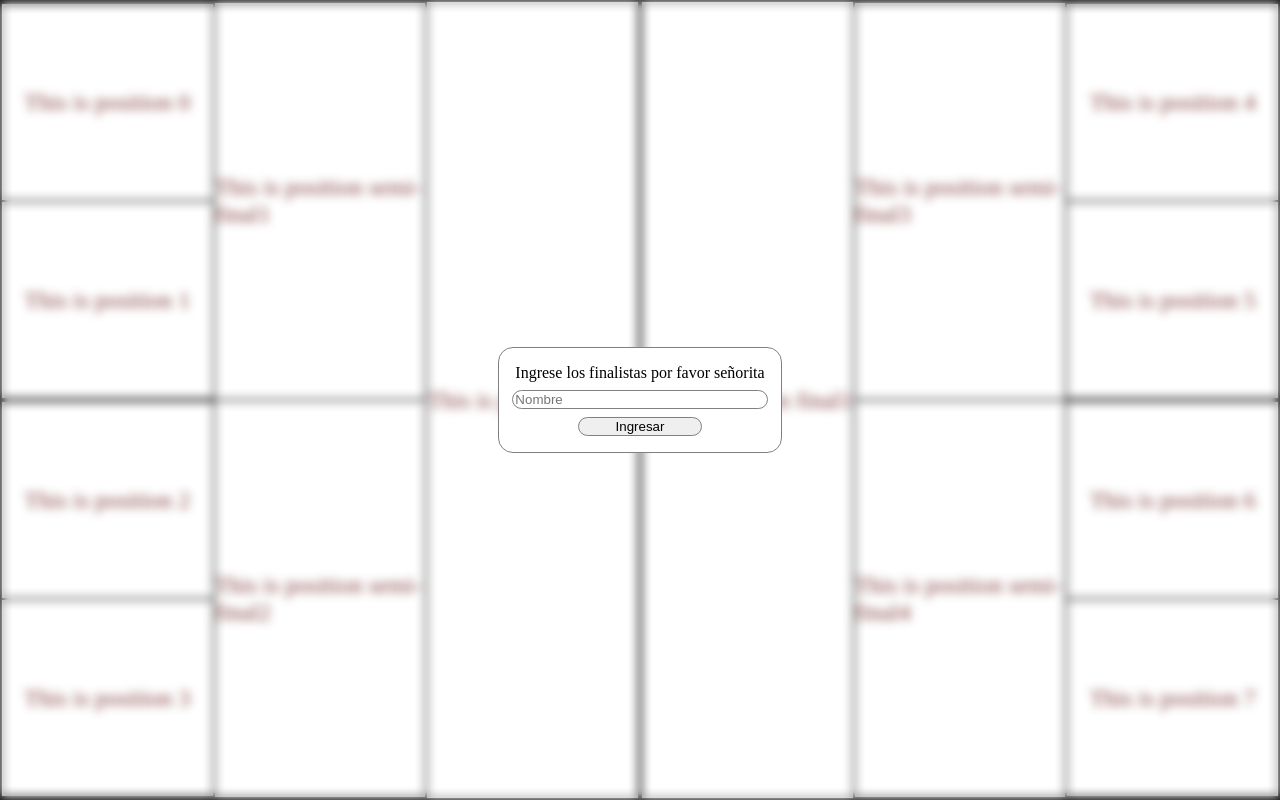
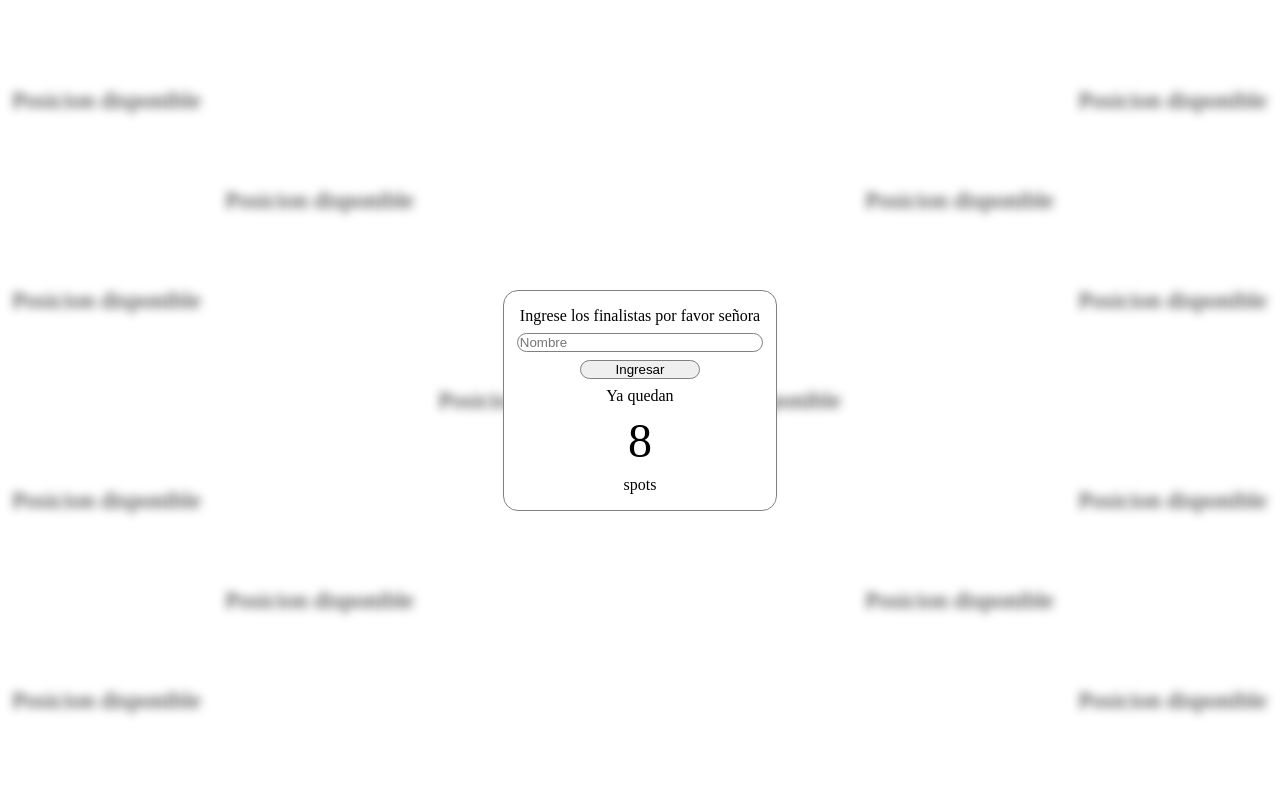
Before and after one commit to CorDub/StreamRifa, a Svelte app: page / in a window 1280 px wide. Built offline with nearby package versions, Linux system fonts and the light colour scheme.

Commit message:
Added an edit and delete functionality for quarter finalists. Added a counter for available positions left. Added an animation to remove the InputFinalist component from view when all finalists have been chosen.

```diff
--- a/src/Bracket.svelte
+++ b/src/Bracket.svelte
@@ -1,10 +1,5 @@
 <script>
   import OneOnOne from "./OneOnOne.svelte";
-
-  // let positions = Array.from({length: 14})
-  // for (let i = 0; i < positions.length; i++) {
-  //   positions[i] = i
-  // }
 </script>
 
 <style>
@@ -15,13 +10,11 @@
   }
 
   .bracket-half {
-    border: 1px solid black;
     width: 50%;
     display: flex;
   }
 
   .bracket-third {
-    border: 1px solid black;
     width: 33.3%;
     display: flex;
     flex-direction: column;
@@ -30,7 +23,6 @@
   }
 
   .bracket-corner {
-    border: 1px solid black;
     height: 50%;
     width: 100%;
     display: flex;
--- a/src/InputFinalists.svelte
+++ b/src/InputFinalists.svelte
@@ -11,13 +11,19 @@
   let topDiff = $state();
   let leftDiff = $state();
 
-  function distributeFinalists(nombre) {
-    if (checkDouble(nombre) === true) {
+  eventBus.subscribe((value) => {
+    if (value.type === "reset") {
+      available_positions.splice(value.ind, 0, value.ind);
+    }
+  })
+
+  function distributeFinalists() {
+    if (checkDouble() === true) {
       return;
     };
 
     if (available_positions.length === 0) {
-      error = "Todos los finalistas han estado selecionados."
+      error = "Todos los finalistas han estado seleccionados."
       return;
     };
 
@@ -29,9 +35,10 @@
     finalists[ind] = nombre;
 
     eventBus.set({ind: ind, nombre: nombre});
+    nombre = "";
   }
 
-  function checkDouble(nombre) {
+  function checkDouble() {
     for (const finalist of finalists) {
       if (finalist === nombre) {
         return true;
@@ -81,6 +88,11 @@
     z-index: 2;
     position: absolute;
     background-color: transparent;
+    transition: 2s;
+  }
+
+  .retire {
+    transform: translateY(-100vh);
   }
 
   .form {
@@ -115,9 +127,27 @@
     width: 50%;
   }
 
+  .ya-quedan {
+    margin-top: 0.5rem;
+    display: flex;
+    flex-direction: column;
+    align-items: center;
+    justify-content: center;
+  }
+
+  .ya-quedan p {
+    margin: 0;
+  }
+
+  .ya-quedan-number {
+    margin-top: 0.5rem;
+    margin-bottom: 0.5rem;
+    font-size: 3em;
+  }
+
 </style>
 
-<div class="input-finalists">
+<div class="input-finalists {available_positions.length === 0 ? 'retire' : ''}">
   <!-- svelte-ignore a11y_no_noninteractive_element_interactions -->
   <form
     bind:this={form}
@@ -128,7 +158,7 @@
     <label
       for="finalista"
       class="form-label">
-        Ingrese los finalistas por favor señorita
+        Ingrese los finalistas por favor señora
     </label>
     <input
       type='text'
@@ -139,8 +169,25 @@
     <button
       type="button"
       class="form-button"
-      onclick={() => distributeFinalists(nombre)}>
+      onclick={distributeFinalists}>
         Ingresar
     </button>
+    <div class="ya-quedan">
+      <div>
+        {#if available_positions.length > 1}
+          <p>Ya quedan</p>
+        {:else}
+          <p>Ya queda</p>
+        {/if}
+      </div>
+      <div class="ya-quedan-number">{available_positions.length}</div>
+      <div>
+        {#if available_positions.length > 1}
+          <p>spots</p>
+        {:else}
+          <p>spot</p>
+        {/if}
+      </div>
+    </div>
   </form>
 </div>
--- a/src/OneOnOne.svelte
+++ b/src/OneOnOne.svelte
@@ -1,20 +1,35 @@
 <script>
-  import {onMount} from "svelte"
   let {position} = $props();
   import { finalists, eventBus } from "./sharedState.svelte";
   let nombre = $state(finalists[position]);
+  let isEditOpen = $state(false);
 
   eventBus.subscribe((value) => {
     if (value.ind === position) {
       nombre = value.nombre;
-      $state.snapshot(nombre);
     }
   })
 
   let element;
-  onMount(() => {
-    $inspect(element.classList);
-  })
+
+  function deleteFinalist() {
+    finalists[position] = "";
+    nombre  = "";
+    eventBus.set({type: "reset", ind: position, nombre: nombre});
+  }
+
+  function openEditFinalist() {
+    isEditOpen = true;
+  }
+
+  function changeName(e) {
+    console.log(e)
+    if (e.key === "Enter") {
+      finalists[position] = e.target.value;
+      nombre = e.target.value;
+      isEditOpen = false;
+    }
+  }
 
 </script>
 
@@ -22,12 +37,30 @@
   p {
     margin: 0;
     font-size: 1.5em;
-    color: red;
+    color: black;
   }
 
   .revealed {
     position: absolute;
     z-index: 2;
+  }
+
+  .finalist-spot {
+    border: 1px solid black;
+    border-radius: 15px;
+    padding: 1rem;
+    display: flex;
+  }
+
+  .finalist-cancel {
+    border: none;
+    background-color: transparent;
+    margin-left: 0.5rem;
+    font-size: 0.75em;
+  }
+
+  .finalist-cancel:hover {
+    cursor: pointer;
   }
 </style>
 
@@ -35,8 +68,22 @@
   class="one-on-one {nombre ? 'revealed': ''}"
   bind:this={element}>
   {#if nombre}
-    <p>{nombre}</p>
+    <div class="finalist-spot">
+      {#if !isEditOpen}
+        <p class="finalist-name"
+          onclick={openEditFinalist}
+          >{nombre}</p>
+      {:else}
+        <input
+          type="text"
+          value={nombre}
+          onkeydown={(e) => changeName(e)}/>
+      {/if}
+      <button class="finalist-cancel"
+        onclick={deleteFinalist}
+        >X</button>
+    </div>
   {:else}
-    <p> This is position {position}</p>
+    <p>Posicion disponible</p>
   {/if}
 </div>
```
